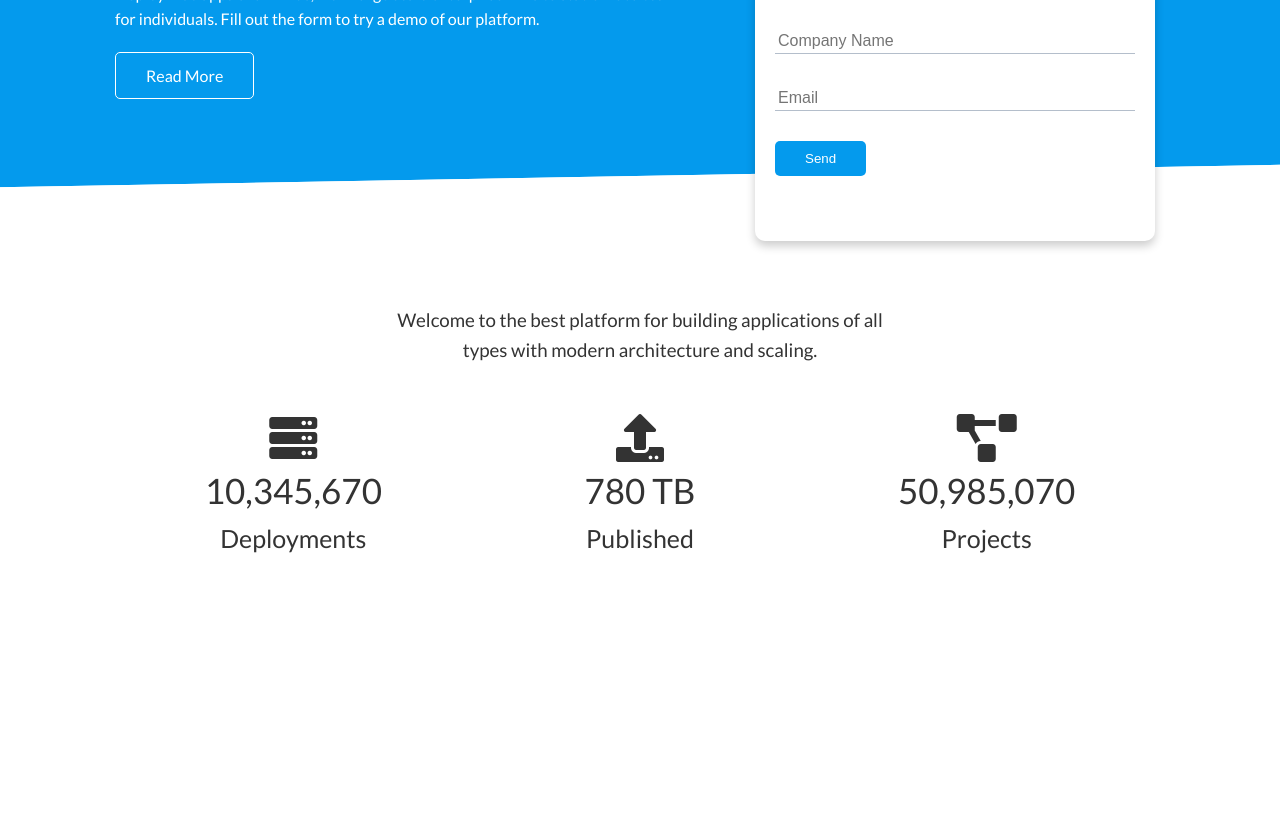
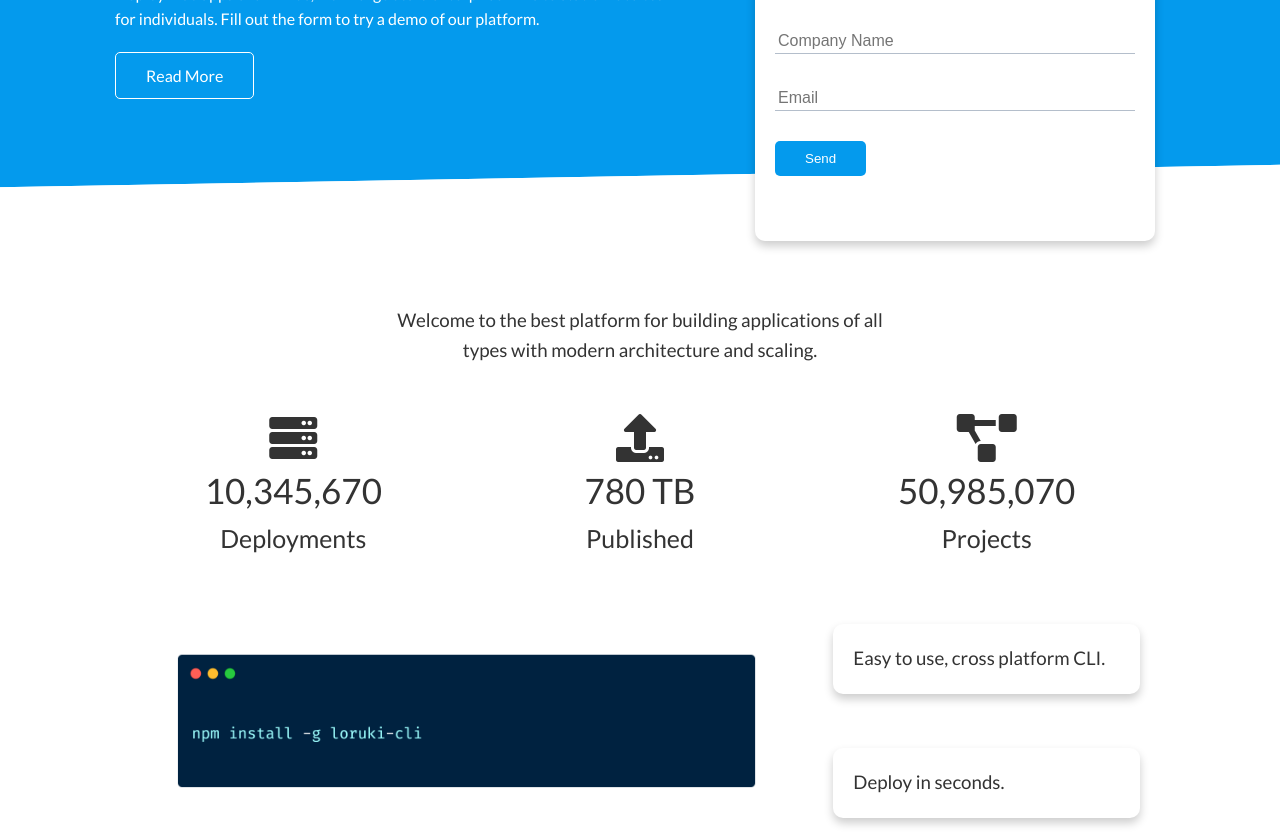
Before and after one commit to valdesin/Vladoku, a plain HTML site: page index.html in a window 1280 px wide. Shown: the part 264-1099 px from the top of the page. Before the commit the page ends 870 px from the top, so only its background shows below. Drawn offline with Linux system fonts and the light colour scheme.

Commit message:
Did a work on Cli section.

```diff
--- a/css/styles.css
+++ b/css/styles.css
@@ -30,6 +30,10 @@
     font-weight: 700;
     line-height: 1.2;
     margin: 0;
+}
+
+h3 {
+    font-weight: 400;
 }
 
 p {
@@ -150,3 +154,16 @@
 .stats .grid p {
     font-size: 25px;
 }
+
+
+/******Cli******/
+
+.cli .grid {
+    grid-template-columns: repeat(3, 1fr);
+    grid-template-rows: repeat(2, 1fr);
+}
+
+.cli .grid > *:first-child {
+    grid-column: 1 / span 2;
+    grid-row: 1 / span 2;
+}
--- a/index.html
+++ b/index.html
@@ -87,5 +87,20 @@
             </div>
         </div>
     </section>
+
+
+    <!-- Cli -->
+
+    <section class="cli">
+        <div class="container grid">
+            <img src="images/cli.png" alt="">
+            <div class="card">
+                <h3>Easy to use, cross platform CLI.</h3>
+            </div>
+            <div class="card">
+                <h3>Deploy in seconds.</h3>
+            </div>
+        </div>
+    </section>
 </body>
 </html>
```
Also changed, not shown: images/cli.png (added), images/cloud.png (added), images/docs.png (added), images/favicon.png (added), images/logos/clojure.png (added), images/logos/csharp.png (added), images/logos/go.png (added), images/logos/node.png (added), images/logos/php.png (added), images/logos/python.png (added), images/logos/ruby.png (added), images/logos/scala.png (added), images/npm.png (added), images/server.png (added), 1 more files.
